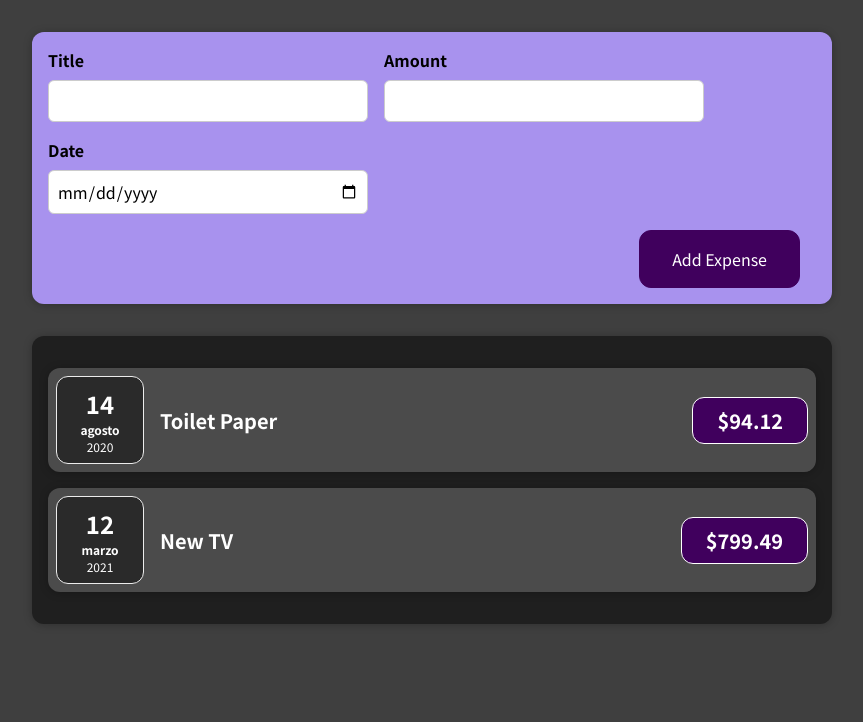
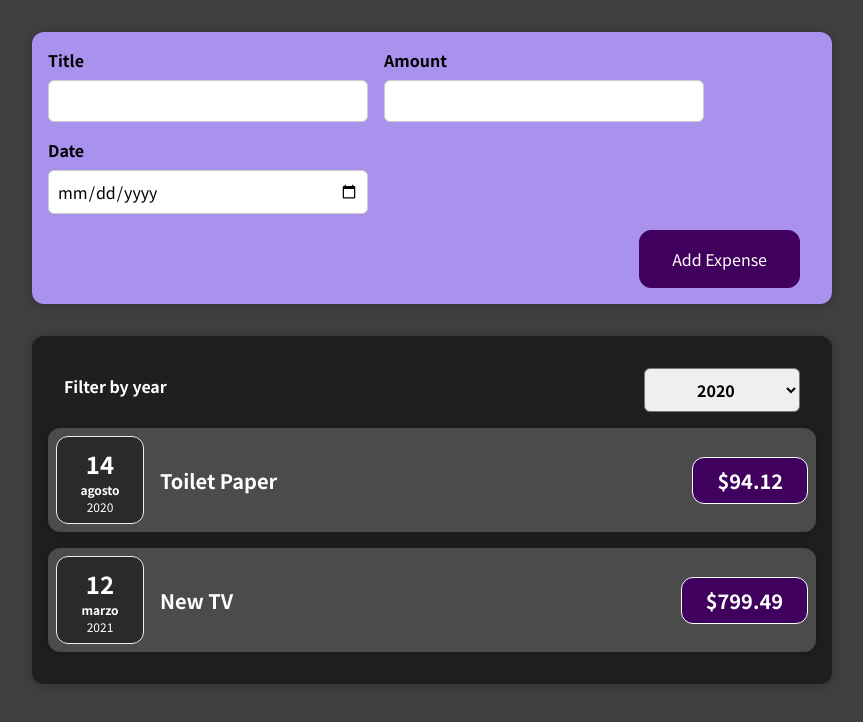
Before and after one commit to jerequevedo1/expenseTracker, a React (Create React App) app: page / in a window 1280 px wide. Shown: the top 722 px of the page, without its empty margins (208-1071 px from the left). Built offline with nearby package versions, Linux system fonts and the light colour scheme.

Commit message:
ExpensesFilter compÃonent was added

```diff
--- a/src/components/Expenses/Expenses.js
+++ b/src/components/Expenses/Expenses.js
@@ -1,11 +1,19 @@
+import { useState } from "react";
+import ExpensesFilter from "../ExpensesFilter/ExpensesFilter";
 import Card from "../UI/Card";
 import ExpenseItem from "./ExpenseItem";
 import './Expenses.css'
 
 const Expenses = (props) => {
+    const [filteredYear, setFilteredYear] = useState("2020");
+
+    const yearToFilter = selectedYear => {
+        setFilteredYear(selectedYear);
+    }
 
     return (
         <Card className="expenses">
+            <ExpensesFilter selected={filteredYear} onYearFilter={yearToFilter} />
             <ExpenseItem
                 title={props.items[0].title}
                 amount={props.items[0].amount}
--- /dev/null
+++ b/src/components/ExpensesFilter/ExpensesFilter.css
@@ -0,0 +1,24 @@
+.expenses-filter {
+  color: white;
+  padding: 0 1rem;
+}
+
+.expenses-filter__control {
+  display: flex;
+  width: 100%;
+  align-items: center;
+  justify-content: space-between;
+  margin: 1rem 0;
+}
+
+.expenses-filter label {
+  font-weight: bold;
+  margin-bottom: 0.5rem;
+}
+
+.expenses-filter select {
+  font: inherit;
+  padding: 0.5rem 3rem;
+  font-weight: bold;
+  border-radius: 6px;
+}
--- /dev/null
+++ b/src/components/ExpensesFilter/ExpensesFilter.js
@@ -0,0 +1,26 @@
+import React from 'react';
+
+import './ExpensesFilter.css';
+
+
+const ExpensesFilter = (props) => {
+
+    const yearFilterHandler = event => {
+        props.onYearFilter(event.target.value);
+    }
+    return (
+        <div className='expenses-filter'>
+            <div className='expenses-filter__control'>
+                <label>Filter by year</label>
+                <select value={props.selected} onChange={yearFilterHandler}>
+                    <option value='2022'>2022</option>
+                    <option value='2021'>2021</option>
+                    <option value='2020'>2020</option>
+                    <option value='2019'>2019</option>
+                </select>
+            </div>
+        </div>
+    );
+};
+
+export default ExpensesFilter;
--- a/src/components/NewExpense/ExpenseForm.js
+++ b/src/components/NewExpense/ExpenseForm.js
@@ -26,10 +26,10 @@
             amount: enteredAmount,
             date: new Date(enteredDate)
         };
+        props.onSaveExpenseData(expenseData);
         setEnteredTitle("");
         setEnteredAmount("");
         setEnteredDate("");
-        props.onSaveExpenseData(expenseData);
     };
 
     return (
```
